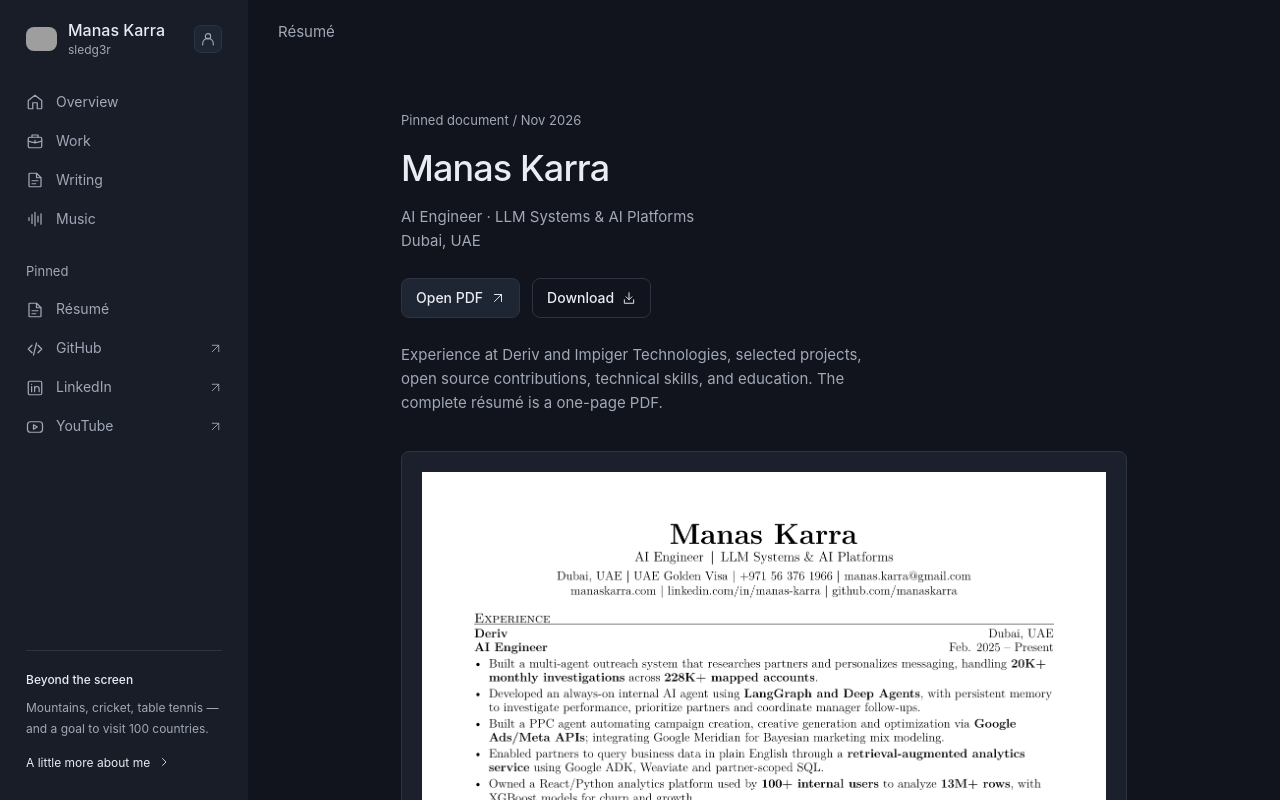
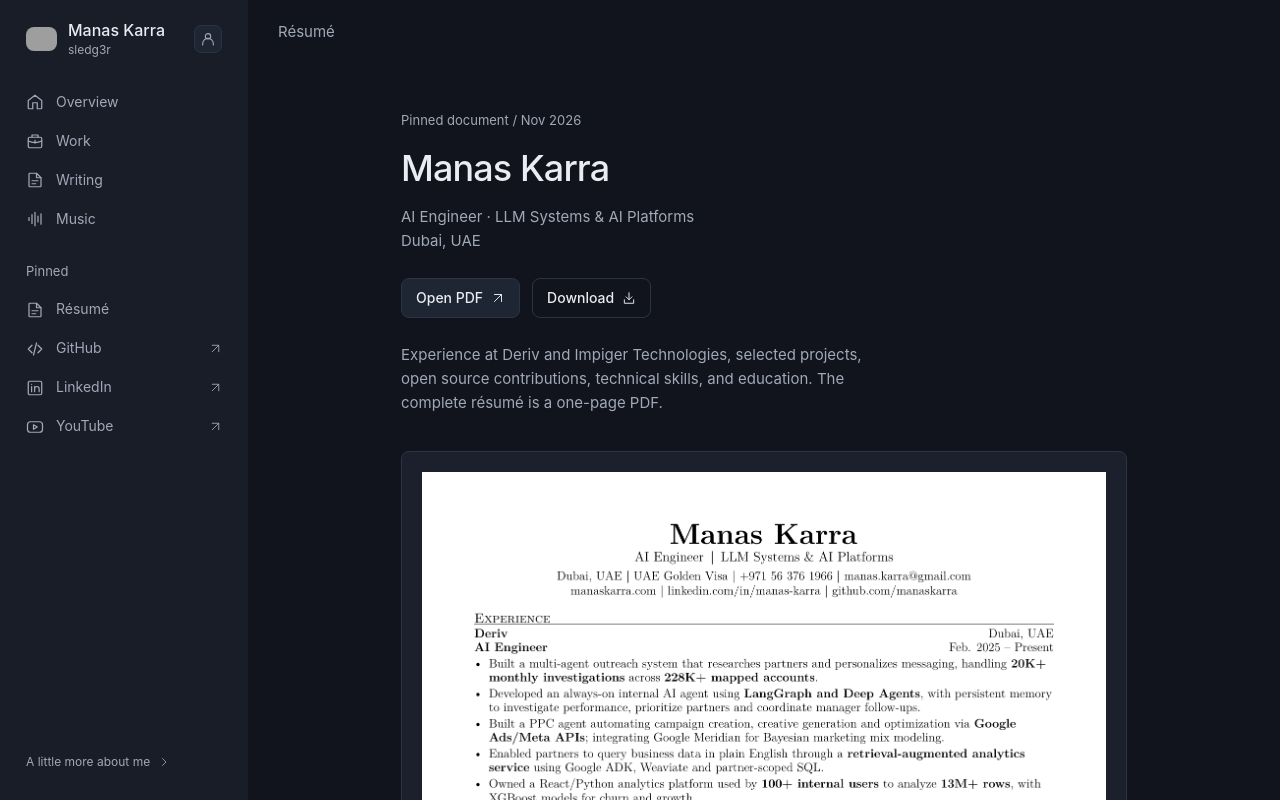
Before and after one commit to manaskarra/manaskarra-com, a Next.js app: page /resume in a window 1280 px wide. Shown: the top 800 px of the page. Built offline with nearby package versions, Linux system fonts and the light colour scheme; no server answers; grey boxes are pictures that could not be loaded.

Commit message:
Keep the sidebar About me entry as a simple link

```diff
--- a/app/workspace.css
+++ b/app/workspace.css
@@ -27,9 +27,8 @@ body { margin: 0; }
 .workspace-nav-item > svg { width: 18px; height: 18px; }
 .workspace-nav-item .nav-external { margin-left: auto; width: 13px; height: 13px; }
 .workspace-pinned { margin-top: 33px; }
-.workspace-about { flex-shrink: 0; margin: auto 12px 6px; padding-top: 36px; font-size: 12px; line-height: 1.75; color: var(--fg-subtle); }
-.workspace-about-label { padding-top: 18px; margin-bottom: 7px; border-top: 1px solid var(--rule); color: var(--fg); font-size: 12px; font-weight: 500; }
-.workspace-about > a { display: inline-flex; align-items: center; gap: 8px; min-height: 36px; margin-top: 5px; color: var(--fg); font-size: 12px; }
+.workspace-about { flex-shrink: 0; margin: auto 12px 6px; padding-top: 24px; }
+.workspace-about > a { display: inline-flex; align-items: center; gap: 8px; min-height: 36px; color: var(--fg-subtle); font-size: 12px; }
 .workspace-about > a svg { width: 12px; height: 12px; transition: transform 140ms; }
 .workspace-about > a:hover, .workspace-about > a:focus-visible { color: var(--accent-hover); }
 .workspace-about > a:hover svg { transform: translateX(2px); }
--- a/components/WorkspaceShell.tsx
+++ b/components/WorkspaceShell.tsx
@@ -82,8 +82,6 @@ function WorkspaceFrame({ children }: { children: ReactNode }) {
         <a className="workspace-nav-item" href="https://www.youtube.com/@sledg3r" target="_blank" rel="noopener noreferrer"><WorkspaceIcon name="youtube" /><span>YouTube</span><WorkspaceIcon name="arrow" className="nav-external" /></a>
       </div>
       <div className="workspace-about">
-        <p className="workspace-about-label">Beyond the screen</p>
-        <p>Mountains, cricket, table tennis — and a goal to visit 100 countries.</p>
         <a href="#about" aria-haspopup="dialog" onClick={() => setMenuOpen(false)}>A little more about me <WorkspaceIcon name="chevron" /></a>
       </div>
     </aside>
```
Also changed, not shown: 1 other file (tests, documents, lock files or other folders).
